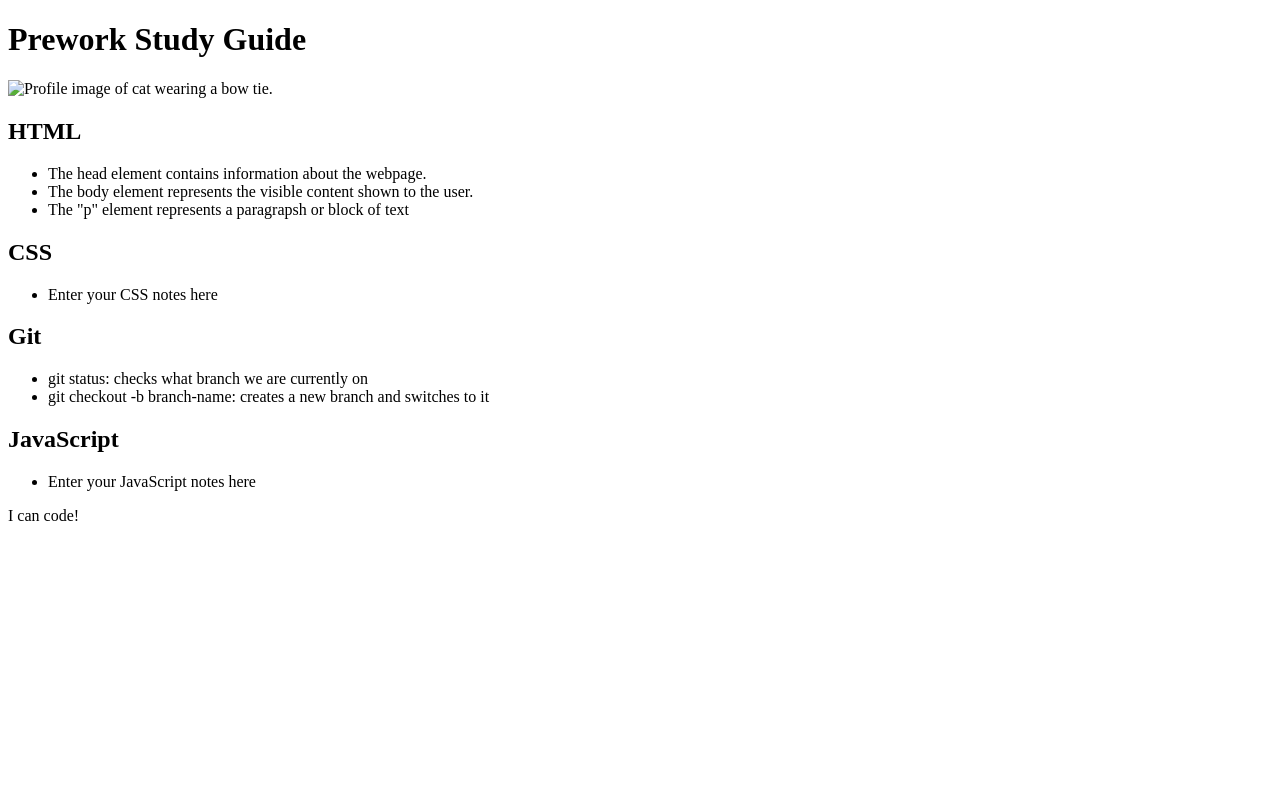
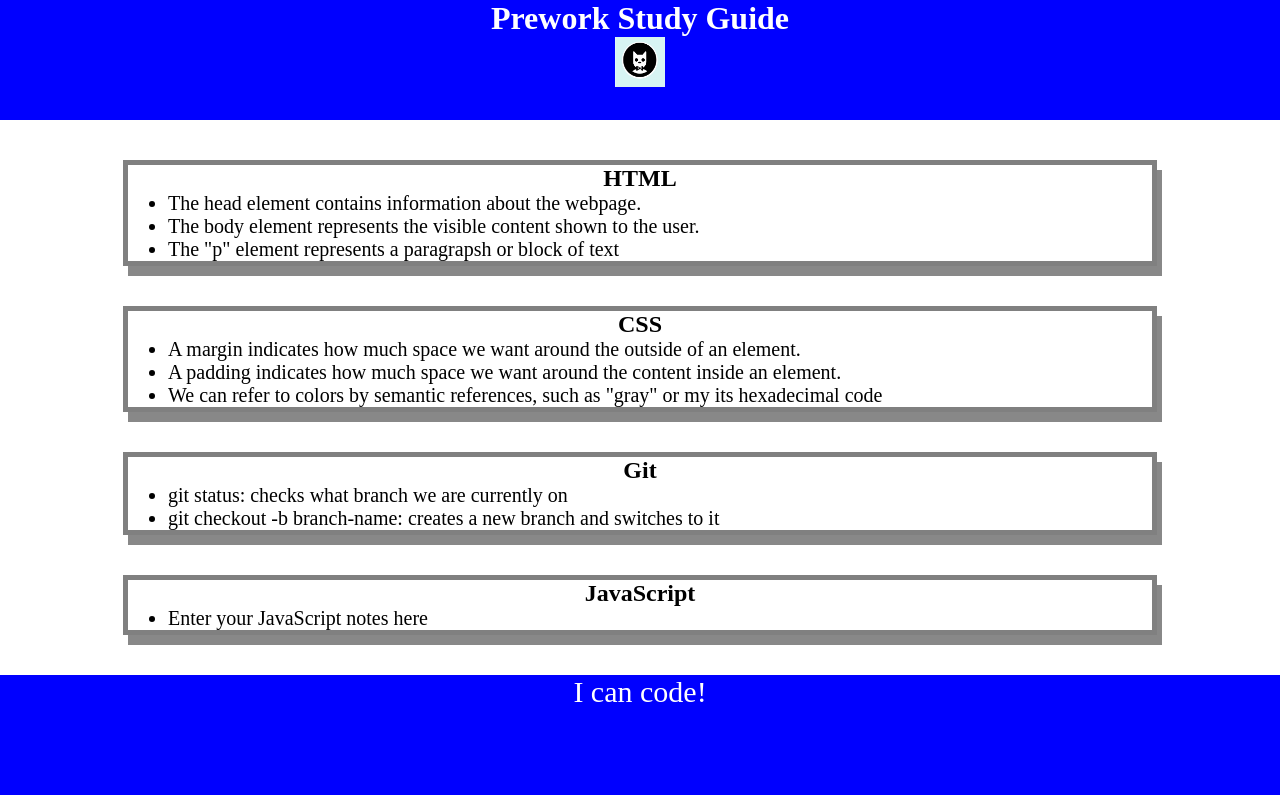
Before and after one commit to madihakhan-hub/prework-study-guide, a plain HTML site: page index.html in a window 1280 px wide. Drawn offline with Linux system fonts and the light colour scheme.

Commit message:
added CSS to project

```diff
--- /dev/null
+++ b/assets/style.css
@@ -0,0 +1,41 @@
+* {
+    margin: 0;
+    padding: 0;
+}
+
+header,
+footer {
+ width: 100%;
+ height: 120px;
+ background-color: blue;
+ color: white;
+}
+
+h1,
+h2 {
+ text-align: center;
+}
+
+img {
+ display: block;
+ height: 50px;
+ width: 50px;
+ margin-left: auto;
+ margin-right: auto;
+}
+
+ul {
+ padding-left: 40px;
+ font-size: 20px;
+}
+
+p {
+ text-align: center;
+ font-size: 30px;
+}
+.card {
+    width: 80%;
+    margin: 40px auto;
+    border: 5px solid gray;
+    box-shadow: 5px 10px #888888;
+  }
--- a/index.html
+++ b/index.html
@@ -4,6 +4,7 @@
     <meta charset="UTF-8" />
     <meta http-equiv="X-UA-Compatible" content="IE=edge" />
     <meta name="viewport" content="width=device-width, initial-scale=1.0" />
+    <link rel="stylesheet" href="./assets/style.css">
     <title> Prework Study Guide</title>
   </head>
   <body>
@@ -24,7 +25,9 @@
       <section class="card" id="css-section">
         <h2>CSS</h2>
      <ul>
-       <li>Enter your CSS notes here</li>
+      <li>A margin indicates how much space we want around the outside of an element.</li>
+      <li>A padding indicates how much space we want around the content inside an element.</li>
+      <li>We can refer to colors by semantic references, such as "gray" or my its hexadecimal code</li>
      </ul>
       </section>
 
```
Also changed, not shown: assets/bowtie-cat.png (added), 1 other file.
